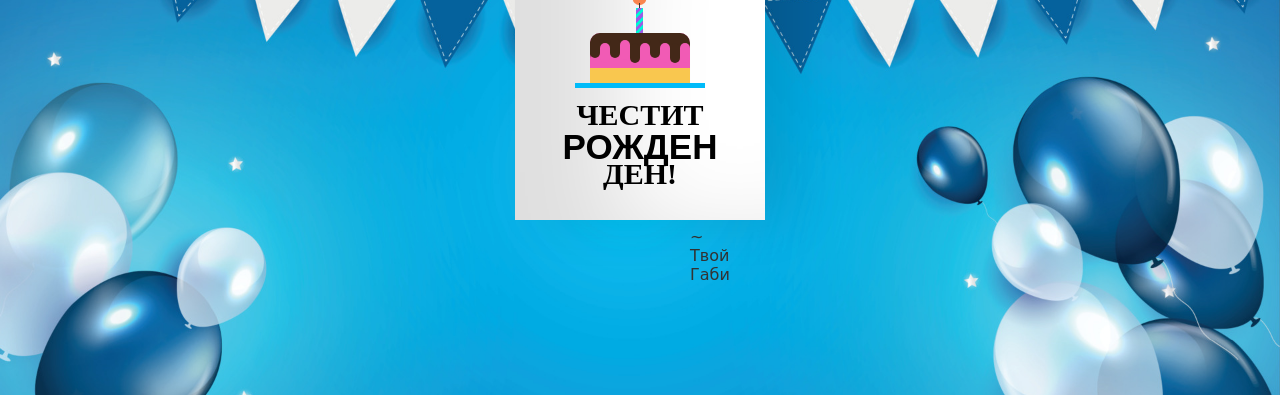
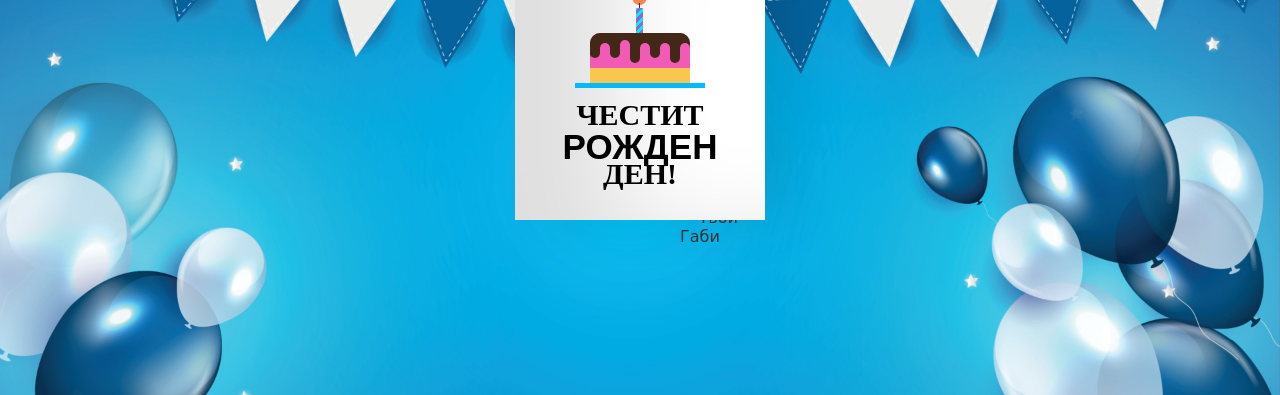
Before and after one commit to Klaus0447/klaus0447.github.io, a plain HTML site: page index (1).html in a window 1280 px wide. Shown: the part 232-627 px from the top of the page. Drawn offline with Linux system fonts and the light colour scheme.

Commit message:
Update style.css

```diff
--- a/style.css
+++ b/style.css
@@ -271,7 +271,7 @@ img {
 .wishes {
     position: relative;
     top: -200px;
-    margin: 25px;
+    margin: 15px;
 }
 
 p {
@@ -281,4 +281,5 @@ p {
 
 .name {
     margin-left: 150px;
+
 }
```
